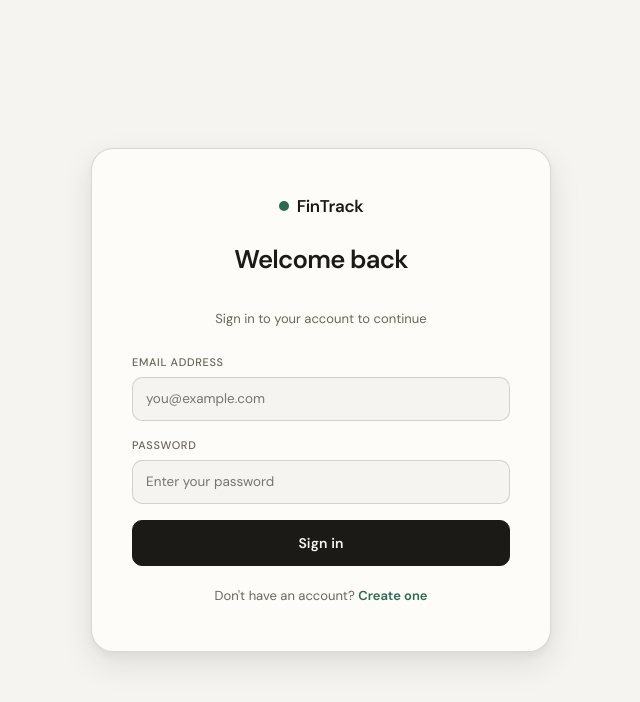
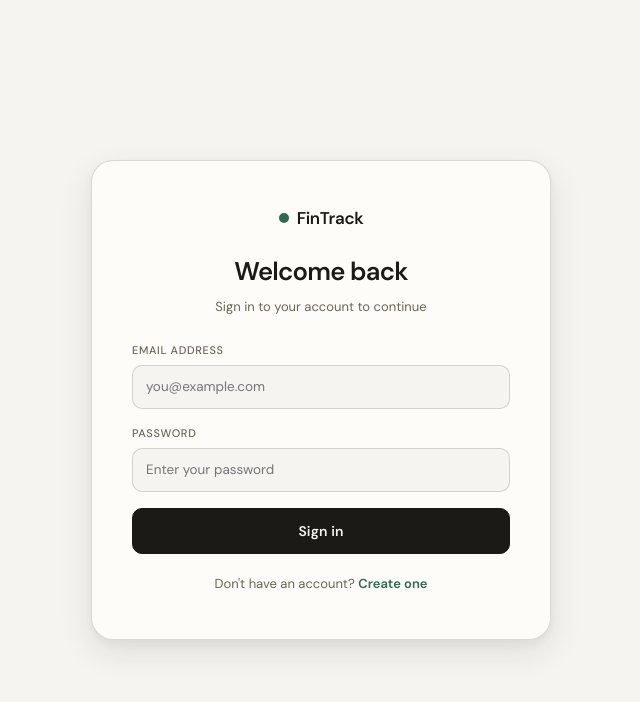
Before and after one commit to Talal-Akhtar/Personal-Finance-Tracker, a React (Create React App) app in the folder frontend/: page / in a window 1280 px wide. Shown: the top 702 px of the page, without its empty margins (319-959 px from the left). Built offline with nearby package versions, Linux system fonts and the light colour scheme.

Commit message:
Update App.css

```diff
--- a/frontend/src/App.css
+++ b/frontend/src/App.css
@@ -807,3 +807,11 @@ button, input, select, textarea { font: inherit; }
 .auth-footer a:hover {
   text-decoration: underline;
 }
+
+.auth-card .auth-title {
+  margin-bottom: 4px;
+}
+
+.auth-card .auth-subtitle {
+  margin-top: 0;
+}
```
